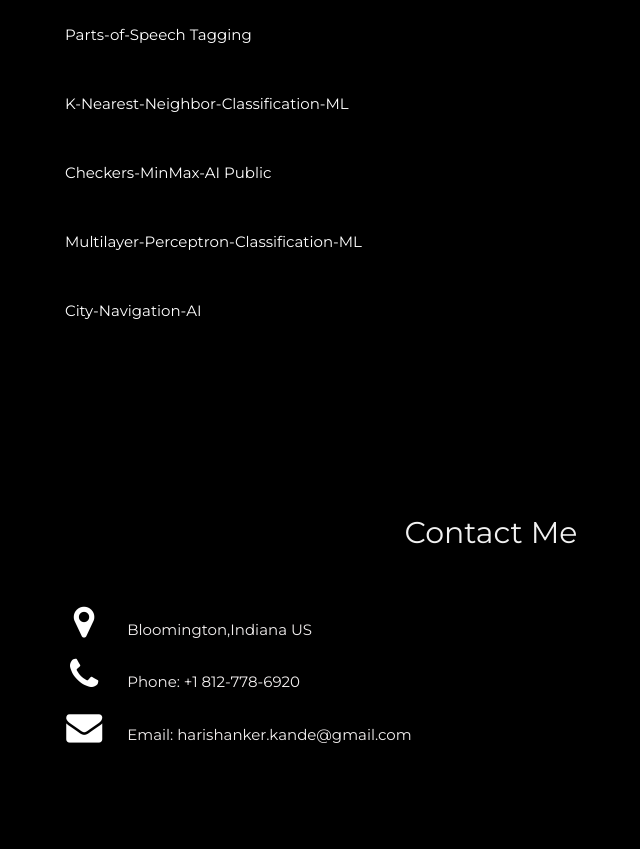
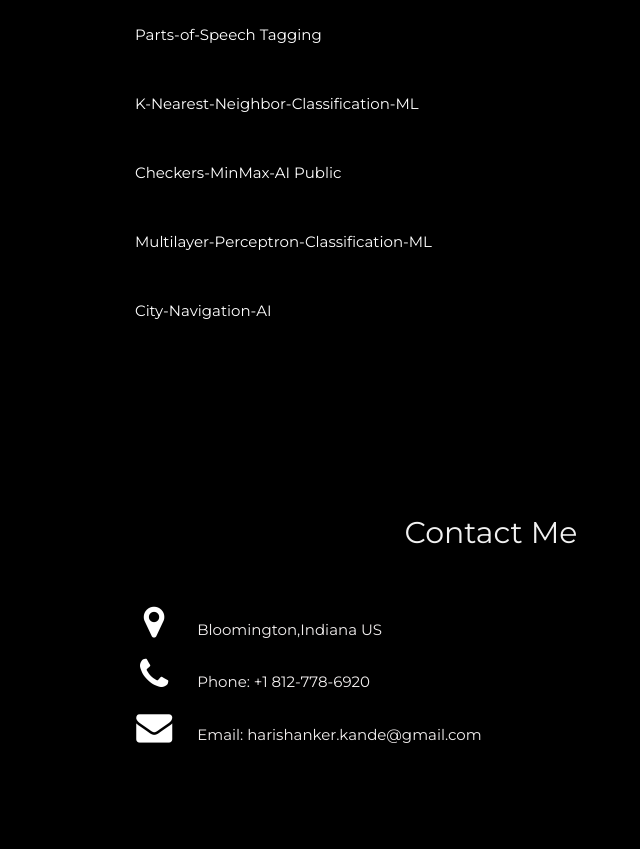
Before and after one commit to KANDEBRAHMA/harishanker.github.io, a plain HTML site: page index.html in a window 1280 px wide. Shown: the part 2298-3147 px from the top of the page, without its empty margins (149-789 px from the left). Drawn offline with nearby package versions, Linux system fonts and the light colour scheme.

Commit message:
Update index.html

```diff
--- a/index.html
+++ b/index.html
@@ -186,7 +186,7 @@
     </div>
   </div>
 
- <div class="w3-content w3-justify w3-text-grey w3-padding-64" id="project">
+ <div class="w3-content w3-justify w3-text-grey w3-padding-64" id="project" style="padding: 70px;">
     <h2 class="w3-black w3-padding-16"><i class="fa fa-asterisk fa-fw w3-margin-right  w3-black"></i>Projects</h2>
      <ul>
          <li class="w3-button w3-padding-large w3-black" onclick="openTab('pos');">Parts-of-Speech Tagging</li><br>
@@ -223,7 +223,7 @@
  </div>
 
   <!-- Contact Section -->
-  <div class="w3-padding-64 w3-content w3-text-grey" id="contact" style="text-align: center;">
+  <div class="w3-padding-64 w3-content w3-text-grey" id="contact" style="text-align: center;padding: 70px;">
     <h2 class="w3-text-light-grey">Contact Me</h2><br>
 
     <div class="w3-section" style="text-align: justify;padding-left: 60px;">
```
